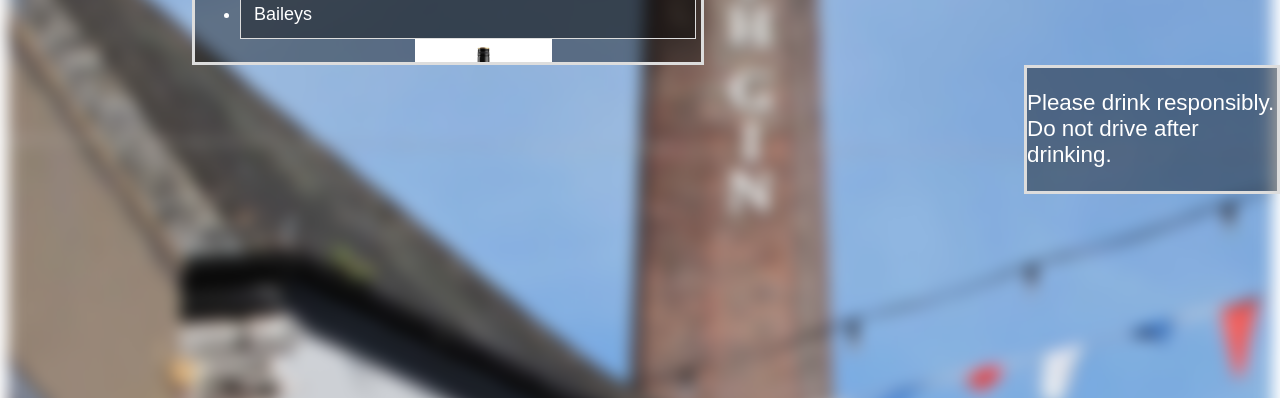
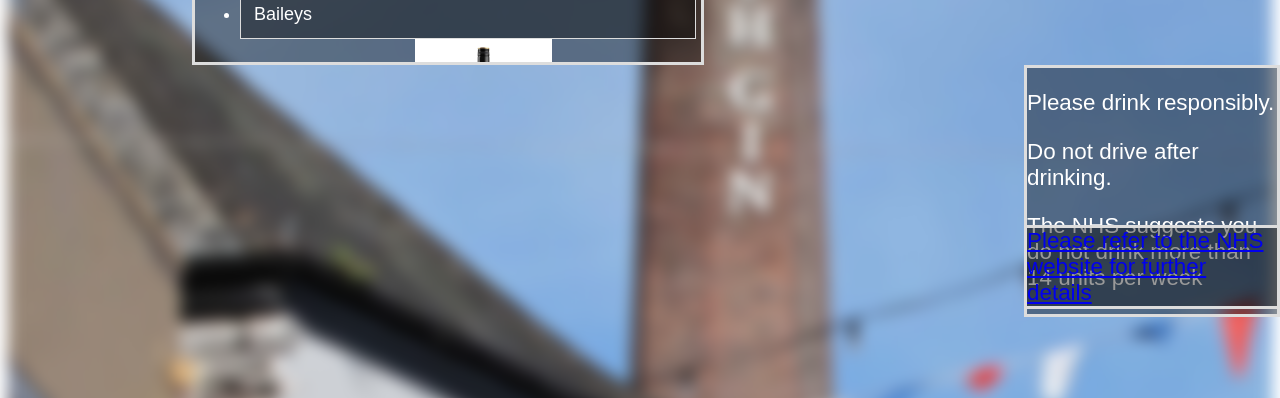
Before and after one commit to mosss5/alcohol-unit-counter, a plain HTML site: page alcohol unit counter/wwwroot/index.html in a window 1280 px wide. Shown: the part 1455-1853 px from the top of the page. Drawn offline with Linux system fonts and the light colour scheme.

Commit message:
disclaimer

```diff
--- a/alcohol unit counter/wwwroot/css/StyleSheet.css
+++ b/alcohol unit counter/wwwroot/css/StyleSheet.css
@@ -149,3 +149,13 @@ img{
     font-size: 140%;
     border: 3px solid #ddd;
 }
+#disclaimer {
+    background-color: rgb(0,0,0);
+    background-color: rgba(0,0,0, 0.4);
+    color: white;
+    position: absolute;
+    top: 210%;
+    left: 80%;
+    font-size: 140%;
+    border: 3px solid #ddd;
+}
--- a/alcohol unit counter/wwwroot/index.html
+++ b/alcohol unit counter/wwwroot/index.html
@@ -70,9 +70,13 @@
     <div id="liquorList"></div>
 
     <div id="infoBox">
-        <p>Please drink responsibly. Do not drive after drinking.</p>
+        <p>Please drink responsibly. </p>
+        <p>Do not drive after drinking.</p>
+        <p>The NHS suggests you do not drink more than 14 units per week</p>
     </div>
-
+    <div id="disclaimer">
+        <a href="https://www.nhs.uk/conditions/alcohol-misuse/">Please refer to the NHS website for further details</a>
+    </div>
 
 
 
--- a/alcohol unit counter/wwwroot/json/userData.json
+++ /dev/null
@@ -1,3 +0,0 @@
-{
-
-}
```
